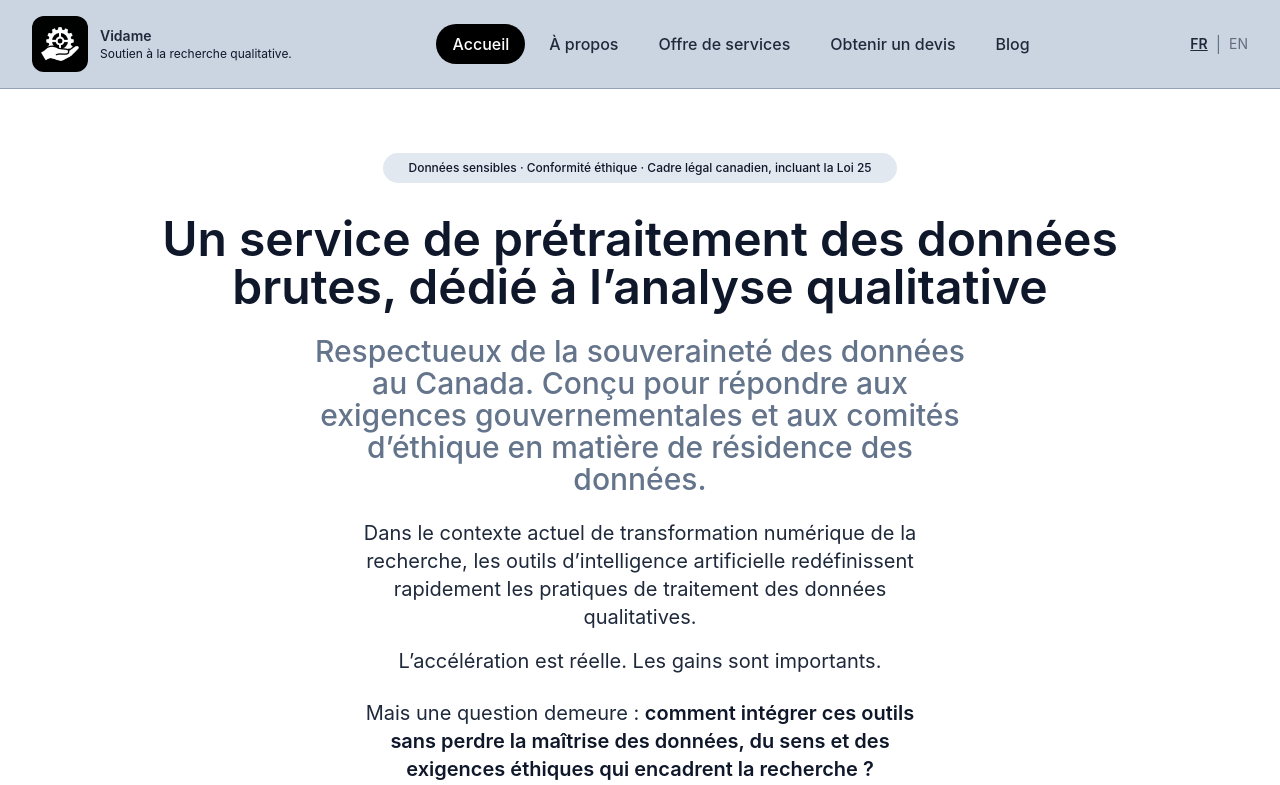
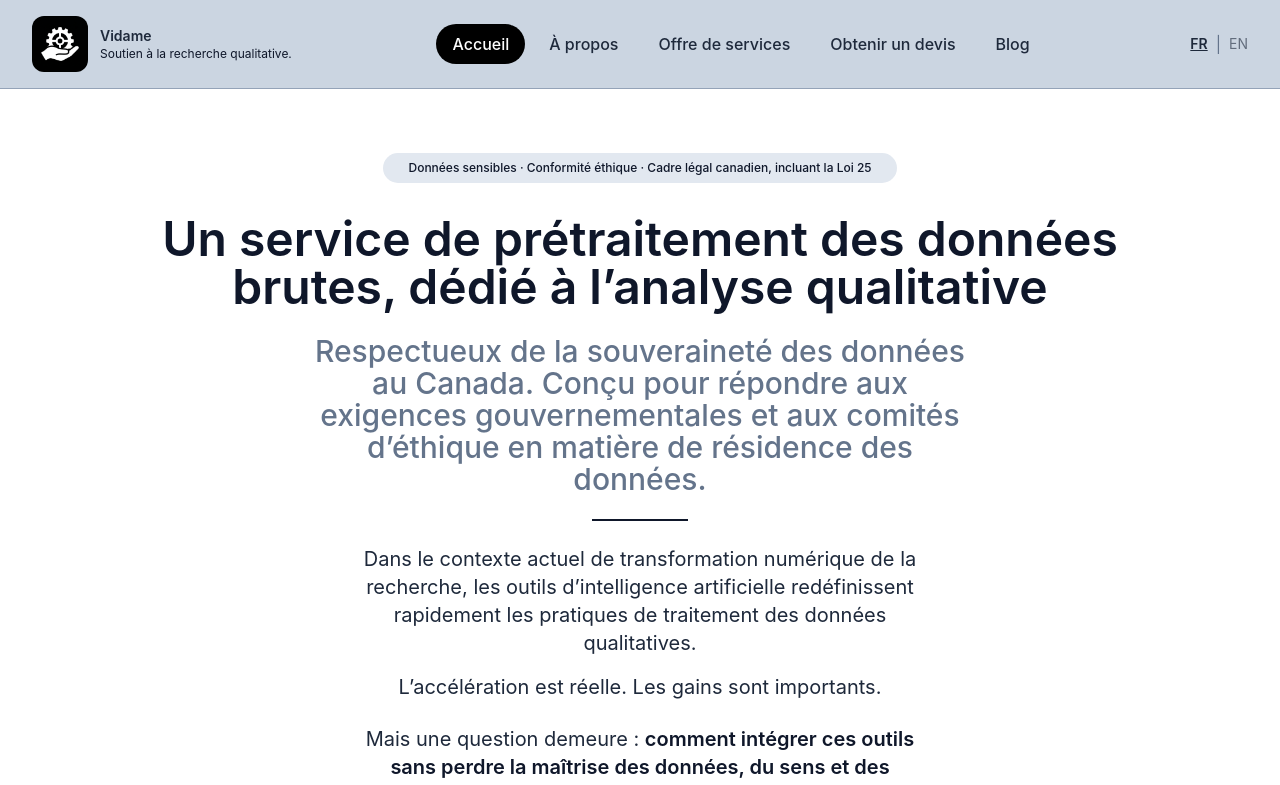
Before and after one commit to momopro21/vidame-recherche, a React (Vite) app: page / in a window 1280 px wide. Shown: the top 785 px of the page. Built offline with nearby package versions, Linux system fonts and the light colour scheme; the HTML template or start-up script is replaced by a standard one.

Commit message:
Update App.tsx

```diff
--- a/src/App.tsx
+++ b/src/App.tsx
@@ -543,7 +543,7 @@ function Accueil({setPage,lang,}: {setPage: (page: string) => void;lang: "fr" |
 </h2>
 
      {/* ===== VIDAME_REPERE_TEXTE_HERO_ACCUEIL ===== */}
-<div className="mt-6 h-[2-px] w-24 bg-slate-400 md:mx-auto"></div>
+<div className="mt-6 h-[2px] w-24 bg-slate-900 md:mx-auto"></div>
 <div className="mt-8 text-left text-[20px] leading-7 md:mx-auto md:max-w-xl md:text-center md:text-[20px]">
   {lang === "fr" ? (
     <>
```
